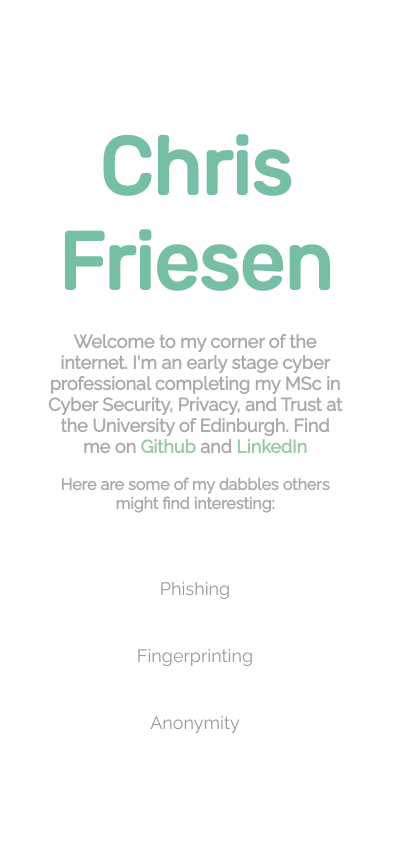
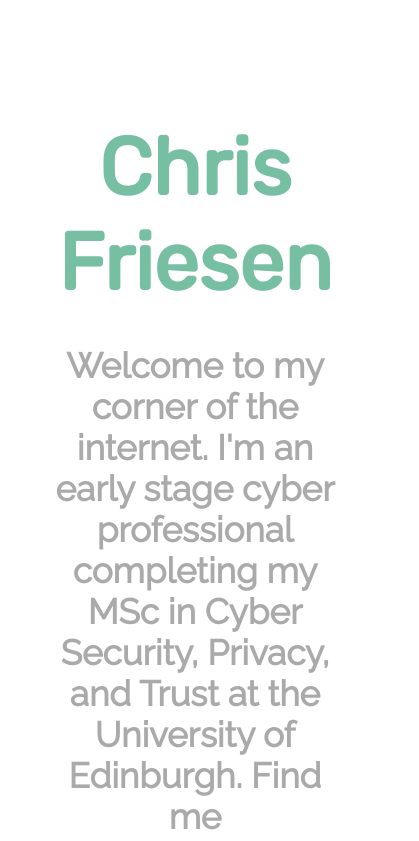
Before and after one commit to cfriesen-dev/personal_site, a React (Create React App) app: page /#/ in a window 390 px wide. Shown: the top 841 px of the page, 419 px wide, since content can reach past the window. Built offline with nearby package versions, Linux system fonts and the light colour scheme.

Commit message:
Updating readme and mobile view

```diff
--- a/src/App.css
+++ b/src/App.css
@@ -8,9 +8,9 @@
   font-family: 'Raleway', sans-serif;
 }
 
-@media (max-width: 480px) and (orientation: portrait) {
+@media (max-width: 480px) {
   .text {
-    font-size: 18px;
+    font-size: 35px;
   }
 }
 
@@ -19,6 +19,11 @@
   width: 80%;
 }
 
+@media (max-width: 480px) {
+  .container {
+    width: 95%;
+  }
+}
 
 
 /*********/
@@ -217,6 +222,12 @@
   z-index: 1;
 }
 
+@media (max-width: 480px) {
+  .left-column, .right-column{
+    width: 100%;
+  }
+}
+
 
 /***********/
 /* Banners */
```
Also changed, not shown: 1 other file (tests, documents, lock files or other folders).
